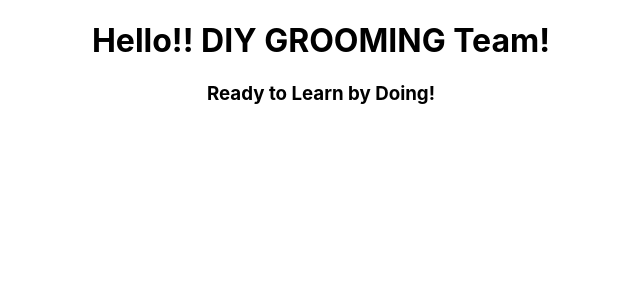
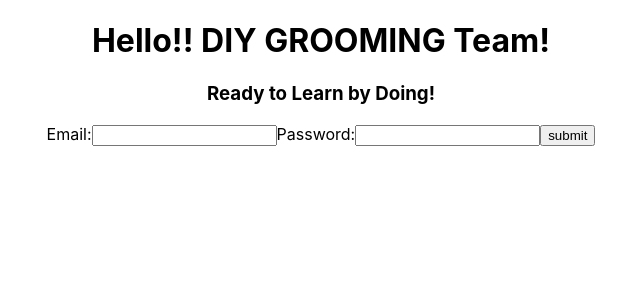
Before and after one commit to winny1212/client-frontend, a React (Create React App) app: page / in a window 1280 px wide. Shown: the top 300 px of the page, without its empty margins (319-959 px from the left). Built offline with nearby package versions, Linux system fonts and the light colour scheme; a web font is replaced by a local one.

Commit message:
add the login form

```diff
--- a/src/components/App.js
+++ b/src/components/App.js
@@ -1,10 +1,12 @@
 import './App.css';
+import Login from './Login';
 
 function App() {
   return (
     <div className="App">
       <h1>Hello!! DIY GROOMING Team!</h1>
       <h3>Ready to Learn by Doing!</h3>
+      <Login />
     </div>
   );
 }
--- /dev/null
+++ b/src/components/Login.js
@@ -0,0 +1,15 @@
+import React from 'react';
+
+export default function Login() {
+  return (
+    <form>
+      <label htmlFor="email">Email:</label>
+      <input type="text" id="email" name="email" />
+
+      <label htmlFor="password">Password:</label>
+      <input type="password" name="password" />
+
+      <button role="button">submit</button>
+    </form>
+  );
+}
```
